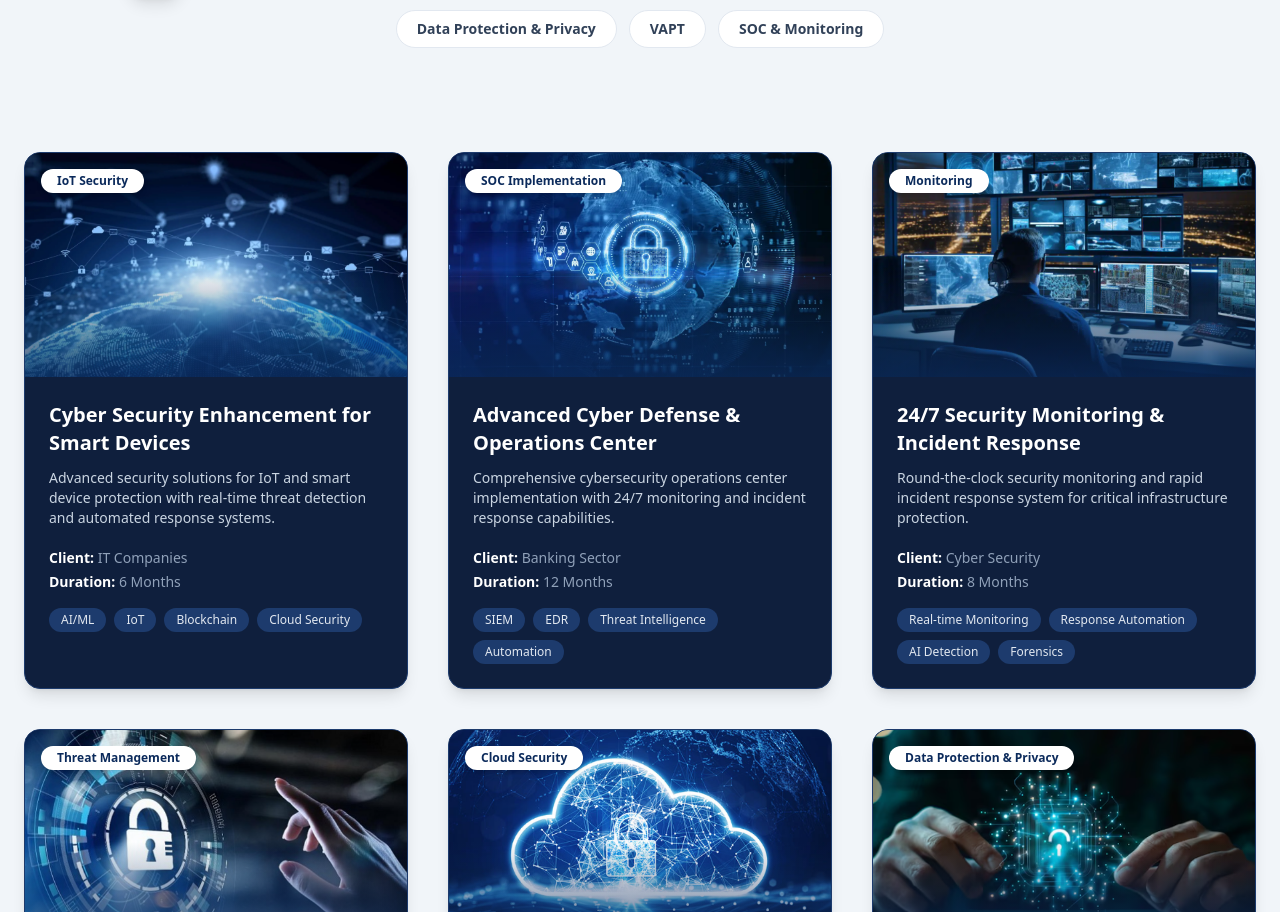
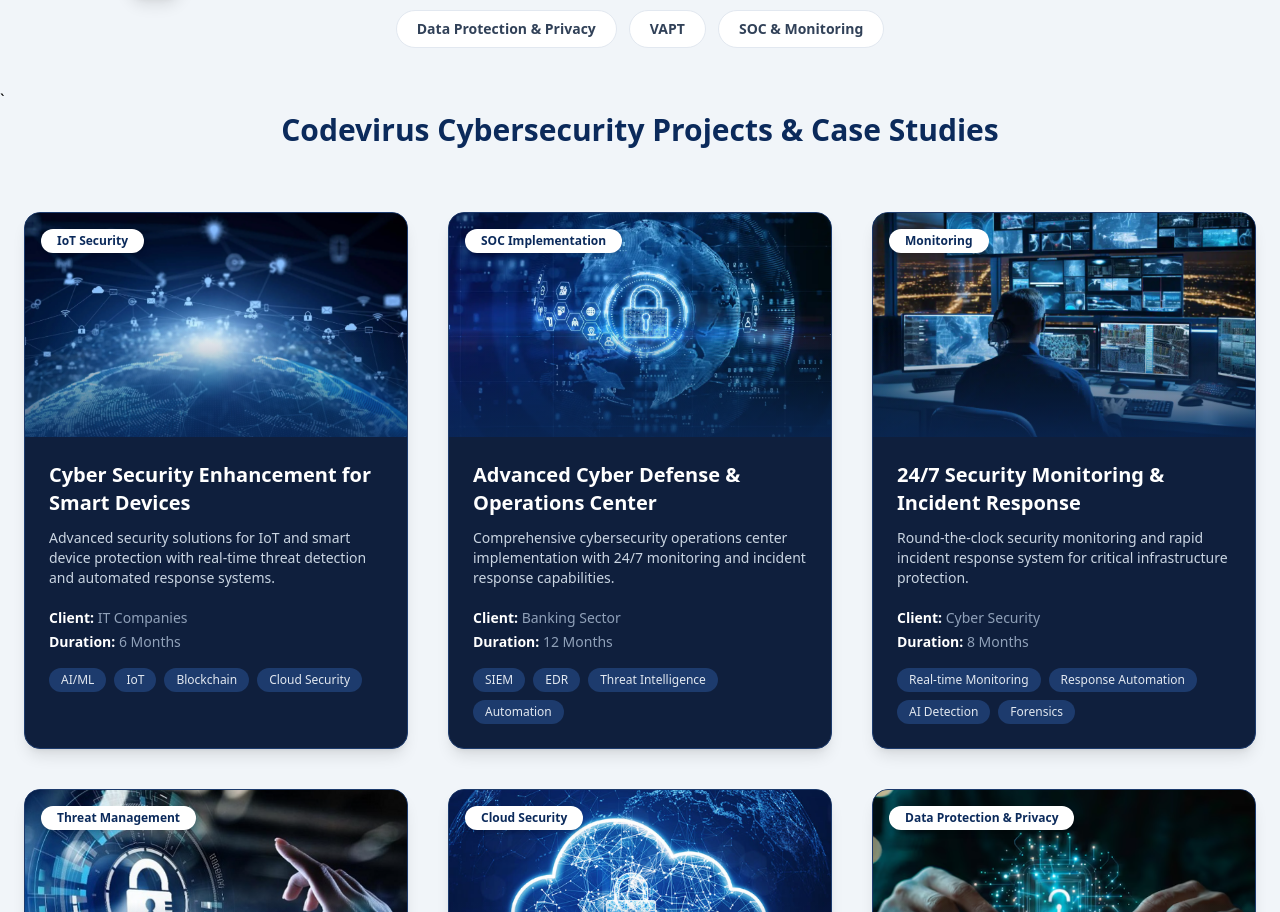
Before and after one commit to Anshika1820/codevirussec, a React app: page / in a window 1280 px wide. Shown: the part 2568-3480 px from the top of the page. Built offline with nearby package versions, Linux system fonts and the light colour scheme; the HTML template or start-up script is replaced by a standard one.

Commit message:
Update Project.jsx

```diff
--- a/src/Pages/Project.jsx
+++ b/src/Pages/Project.jsx
@@ -214,21 +214,25 @@ const projects = [
   },
 ];
 
-export default function Projects() {
+export default function Projects({preview = false}) {
   const [activeCategory, setActiveCategory] = useState("All");
   const [view, setView] = useState("home");
   const [activeProject, setActiveProject] = useState(null);
 
-  const filteredProjects =
+let filteredProjects =
 activeCategory === "All"
   ? projects
   : projects.filter((p) => p.category === activeCategory);
+
+if (preview) {
+  filteredProjects = projects.slice(0, 3);
+}
 
   return (
     <div className="pt-24 py-12 min-h-screen bg-slate-100 w-full">
 
       {/* HERO */}
-      {view !== "detail" && (
+      {!preview && view !== "detail" && (
         <section className="w-full pt-12 pb-16">
           <div className="max-w-6xl mx-auto px-6 text-center">
             <h1 className="text-4xl md:text-5xl font-extrabold text-[#0b2a5b] mb-6">
@@ -243,7 +247,7 @@ export default function Projects() {
       )}
 
       {/* FILTER BUTTONS */}
-      {view !== "detail" && (
+      {!preview && view !== "detail" && (
         <section className="w-full pb-10">
           <div className="max-w-6xl mx-auto px-6 flex flex-wrap justify-center gap-3">
             {categories.map((cat) => (
@@ -265,33 +269,38 @@ export default function Projects() {
       )}
 
       {/* PROJECT CARDS */}
-      {view !== "detail" && (
-        <section className="w-full py-16">
+          `{view !== "detail" && (
+            <section className="w-full ">
+              <h1 className="text-4xl md:text-3xl font-extrabold text-[#0b2a5b] mb-6 text-center pb-10   ">Codevirus Cybersecurity Projects & Case Studies</h1>
               <div className="max-w-7xl mx-auto px-6 grid grid-cols-1 md:grid-cols-2 lg:grid-cols-3 gap-10">
+
                 {filteredProjects.map((project, i) => (
                   <motion.div
                     key={i}
                     whileHover={{ y: -8 }}
-                className="cursor-pointer rounded-2xl overflow-hidden bg-[#0f1f3d] border border-[#1d3b6d] shadow-lg hover:shadow-2xl transition-all "
+                    className="cursor-pointer rounded-2xl overflow-hidden bg-[#0f1f3d] border border-[#1d3b6d] shadow-lg hover:shadow-2xl transition-all"
                     onClick={() => {
+                      if (!preview) {
                         setActiveProject(project);
                         setView("detail");
+                      }
                     }}
                   >
-                {/* IMAGE SECTION */}
+
+                    {/* IMAGE */}
                     <div className="relative h-56 overflow-hidden">
                       <img
                         src={project.image}
                         alt={project.title}
-                    className="w-full h-full object-cover transition-transform duration-500 "
+                        className="w-full h-full object-cover"
                       />
 
-                  {/* CATEGORY BADGE */}
-                  <span className="absolute top-4 left-4 bg-[#ffff] text-[#0b2a5b] text-xs font-semibold px-4 py-1 rounded-full shadow-md">
+                      {!preview && (
+                        <span className="absolute top-4 left-4 bg-white text-[#0b2a5b] text-xs font-semibold px-4 py-1 rounded-full shadow-md">
                           {project.category}
                         </span>
+                      )}
 
-                  {/* DARK OVERLAY */}
                       <div className="absolute inset-0 bg-gradient-to-t from-[#0b2a5b]/80 via-transparent to-transparent"></div>
                     </div>
 
@@ -301,17 +310,27 @@ export default function Projects() {
                         {project.title}
                       </h3>
 
+                      {/* LESS DETAILS IN PREVIEW */}
                       <p className="text-slate-300 text-sm mb-5">
-                    {project.description}
+                        {preview
+                          ? project.description.substring(0, 90) + "..."
+                          : project.description}
                       </p>
 
-                  {/* CLIENT & DURATION */}
+                      {/* Hide extra details in preview */}
+                      {!preview && (
+                        <>
                           <div className="text-sm text-slate-400 mb-4 space-y-1">
-                    <p><span className="font-semibold text-white">Client:</span> {project.client}</p>
-                    <p><span className="font-semibold text-white">Duration:</span> {project.duration}</p>
+                            <p>
+                              <span className="font-semibold text-white">Client:</span>{" "}
+                              {project.client}
+                            </p>
+                            <p>
+                              <span className="font-semibold text-white">Duration:</span>{" "}
+                              {project.duration}
+                            </p>
                           </div>
 
-                  {/* TECHNOLOGY TAGS */}
                           <div className="flex flex-wrap gap-2">
                             {project.technologies.slice(0, 4).map((tech, index) => (
                               <span
@@ -322,13 +341,27 @@ export default function Projects() {
                               </span>
                             ))}
                           </div>
+                        </>
+                      )}
                     </div>
                   </motion.div>
-
                 ))}
               </div>
+
+              {/* VIEW ALL BUTTON ONLY IN PREVIEW */}
+              {preview && (
+                <div className="text-center mt-12">
+                  <a
+                    href="/project"
+                    className="px-8 py-3 bg-[#0b2a5b] text-white rounded-full font-semibold hover:bg-[#081c3a] transition"
+                  >
+                    View All Projects
+                  </a>
+                </div>
+              )}
             </section>
           )}
+
 
       {/* DETAIL VIEW */}
       {view === "detail" && activeProject && (
```
Lines whose indentation alone changed are shown as unchanged.
